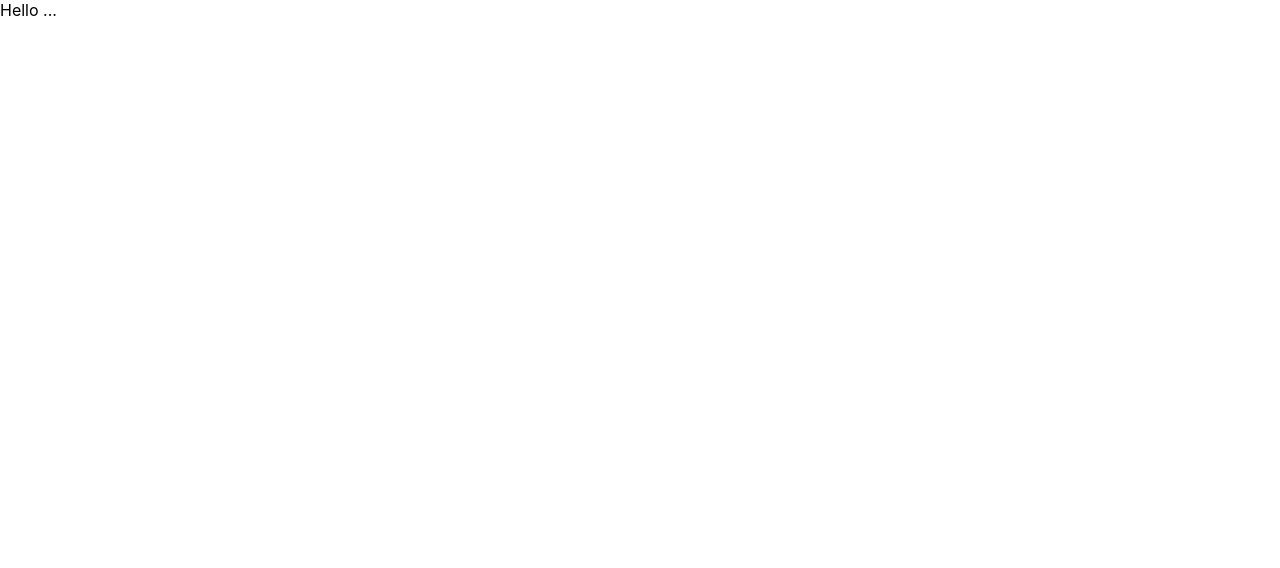
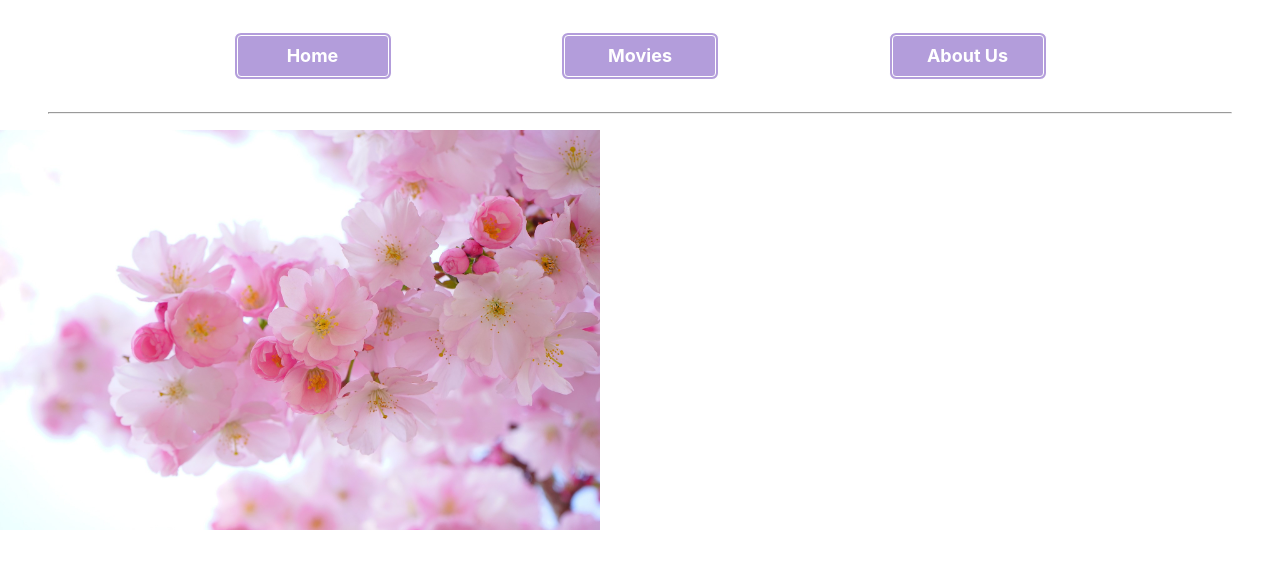
Before and after one commit to NasrinShakery/react-exercise2, a React (Create React App) app: page / in a window 1280 px wide. Shown: the top 568 px of the page. Built offline with nearby package versions, Linux system fonts and the light colour scheme.

Commit message:
first step

```diff
--- a/package.json
+++ b/package.json
@@ -8,6 +8,7 @@
     "@testing-library/user-event": "^13.5.0",
     "react": "^18.2.0",
     "react-dom": "^18.2.0",
+    "react-router-dom": "^6.14.0",
     "react-scripts": "5.0.1",
     "web-vitals": "^2.1.4"
   },
--- a/src/App.js
+++ b/src/App.js
@@ -1,12 +1,39 @@
 import React, { Component } from 'react';
-import './App.css';
+
+import Navbar from './components/Navbar';
+import Home from './components/Home';
+import Movies from './components/Movies';
+import AboutUs from './components/AboutUs';
+
+import { Link, Routes, Route } from 'react-router-dom';
+
+import style from './styles/style.module.css';
+
 
 class App extends Component {
   state = {  }
   render() {
     return (
       <>
-        Hello ...
+        <div className={style["navbar"]}>
+          <ul className={style["nav"]}>
+            <li className={style['nav-btn']}><a href="/" className={style['a-link']}>Home</a></li>
+            <li className={style['nav-btn']}><a href="movies" className={style['a-link']}>Movies</a></li>
+            <li className={style['nav-btn']}><a href="aboutus" className={style['a-link']}>About Us</a></li>
+          </ul>
+        </div>
+        <hr className={style.hr} />
+        <div className={style.slider}>
+
+        </div>
+        <Routes>
+          <Route path='/' element={<Home></Home>}></Route>
+          <Route path='/Movies' element={<Movies></Movies>}></Route>
+          <Route path='/AboutUs' element={<AboutUs></AboutUs>}></Route>
+        </Routes>
+
+
+
       </>
     );
   }
--- /dev/null
+++ b/src/components/AboutUs.js
@@ -0,0 +1,23 @@
+import React, { Component } from 'react';
+import style from '../styles/style.module.css';
+
+class AboutUs extends Component {
+    state = {  }
+    render() {
+        return (
+            <>
+                <div className={style['about-section']}>
+                    <h1>About Us</h1>
+                    <p>
+                        Hello everyone, my name is <strong>Nasrin Shakery</strong> <br />
+                        and every time you visit this website you will be notified of my experience,
+                        here is the website that you will see my exercise.
+
+                    </p>
+                </div>
+            </>
+        );
+    }
+}
+
+export default AboutUs;
--- /dev/null
+++ b/src/components/Home.js
@@ -0,0 +1,25 @@
+import React, { Component } from 'react';
+
+import style from '../styles/style.module.css';
+
+import img1 from '../images/slider/1.jpg';
+import img2 from '../images/slider/2.jpg';
+import img3 from '../images/slider/3.jpg';
+import img4 from '../images/slider/4.jpg';
+import img5 from '../images/slider/5.jpg';
+import img6 from '../images/slider/6.jpg';
+
+class Home extends Component {
+    state = {  }
+    render() {
+        return (
+            <>
+                <div className={style['slider-section']}>
+                    <img src={img1} alt="spring" className={style["slider-img"]}/>
+                </div>
+            </>
+        );
+    }
+}
+
+export default Home;
--- /dev/null
+++ b/src/components/Movies.js
@@ -0,0 +1,16 @@
+import React, { Component } from 'react';
+
+import style from '../styles/style.module.css';
+
+class Movies extends Component {
+    state = {  }
+    render() {
+        return (
+            <>
+             <h1>Movies ...</h1>
+            </>
+        );
+    }
+}
+
+export default Movies;
--- /dev/null
+++ b/src/components/Navbar.js
@@ -0,0 +1,23 @@
+import React, { Component } from 'react';
+
+import style from '../styles/style.module.css';
+
+class Navbar extends Component {
+    state = {  }
+    render() {
+        return (
+            <>
+                <div className={style["navbar"]}>
+                  <ul className={style["nav"]}>
+                    <li className={style['nav-btn']}><a href="#" className={style['a-link']}>Home</a></li>
+                    <li className={style['nav-btn']}><a href="#" className={style['a-link']}>Movies</a></li>
+                    <li className={style['nav-btn']}><a href="#" className={style['a-link']}>About Us</a></li>
+                  </ul>
+                </div>
+                <hr className={style.hr} />
+            </>
+        );
+    }
+}
+
+export default Navbar;
--- a/src/index.js
+++ b/src/index.js
@@ -2,10 +2,13 @@ import React from 'react';
 import ReactDOM from 'react-dom/client';
 import './index.css';
 import App from './App';
+import {BrowserRouter} from 'react-router-dom';
 
 const root = ReactDOM.createRoot(document.getElementById('root'));
 root.render(
   <>
-    <App />
+    <BrowserRouter>
+      <App />
+    </BrowserRouter>
   </>
 );
--- /dev/null
+++ b/src/styles/style.module.css
@@ -0,0 +1,54 @@
+:root{
+    --btn-color: #b39ddb;
+    --btn-color-hover: #7831fb;
+}
+.navbar{
+    margin: 1rem 3rem;
+}
+.nav{
+    list-style-type: none;
+    display: flex;
+    align-items: center;
+    justify-content: space-evenly;
+    padding: 1rem;
+}
+
+.nav-btn {
+    display: flex;
+    align-items: center;
+    justify-content: center;
+    line-height: 1;
+    text-decoration: none;
+    color: #ffffff;
+    font-size: 18px;
+    border-radius: 7px;
+    width: 150px;
+    height: 40px;
+    font-weight: bold;
+    border: 4px double #ffffff;
+    transition: 0.3s;
+    background-color: var(--btn-color);
+}
+
+.nav-btn:hover {
+    background-color: var(--btn-color-hover);
+}
+
+.a-link{
+    text-decoration: none;
+    color: #ffffff;
+}
+
+.hr{
+    margin: 1rem 3rem;
+    color: #b39ddb;
+}
+
+.slider-img{
+    width: 600px;
+    height: 400px;
+}
+
+.about-section{
+    background-color: pink;
+}
```
Also changed, not shown: 1 other file (tests, documents, lock files or other folders).
